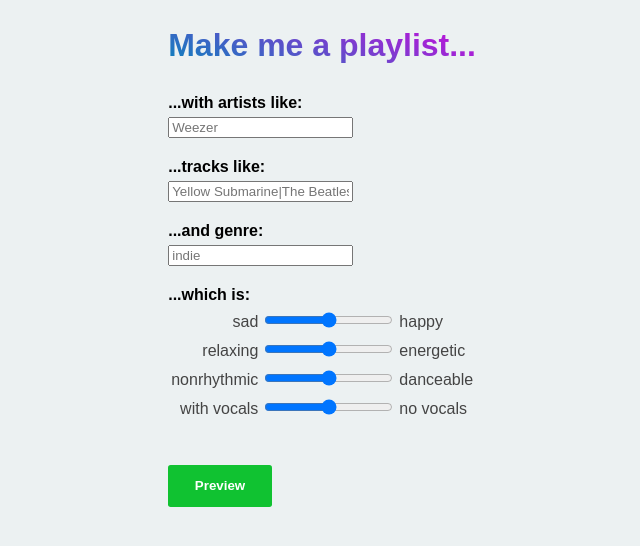
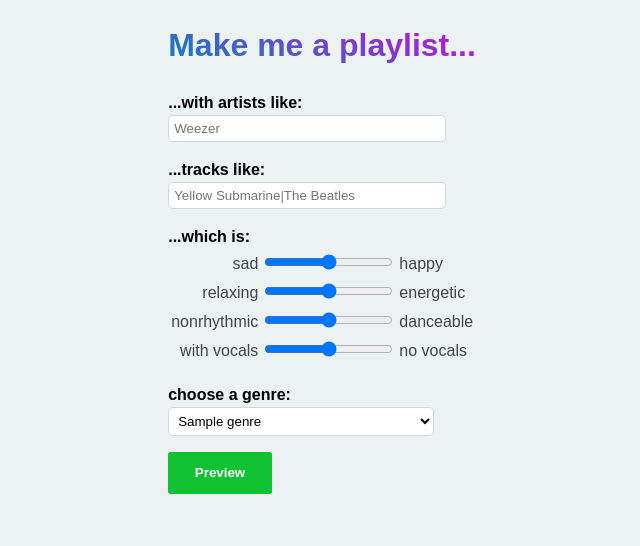
Before and after one commit to eluczak/playlist-machine, a Flask app: template templates/machine/index.html in a window 1280 px wide. Shown: the top 546 px of the page, without its empty margins (219-859 px from the left). Run offline with Flask 2, Linux system fonts and the light colour scheme; the template is opened without the code that fills it: most values are stand-ins (such as "Sample title", 1, 10 or a date in 2020); parts of the project's set-up code (start-up, migrations or seed data) failed here and were passed over.

Commit message:
added css classes for text inputs; switched positions of inputs

```diff
--- a/templates/machine/index.html
+++ b/templates/machine/index.html
@@ -11,23 +11,12 @@
         <h1><span class="title">Make me a playlist...</span></h1>
         <p>
             <label for="seed_artists"><strong>...with artists like:</strong></label><br>
-            <input type="text" name="seed_artists" id="seed_artists" placeholder="Weezer" required/>
+            <input type="text" class="text_input" name="seed_artists" id="seed_artists" placeholder="Weezer" required/>
         </p>
 
         <p>
             <label for="seed_tracks"><strong>...tracks like:</strong></label><br>
-            <input type="text" name="seed_tracks" id="seed_tracks" placeholder="Yellow Submarine|The Beatles" required/>
-        </p>
-
-        <p>
-            <label for="seed_genres"><strong>...and genre:</strong></label><br>
-            <input type="text" name="seed_genres" list="seed_genres" id="seed_genre_choice" name="seed_genre_choice"
-                   placeholder="indie" required />
-            <datalist id="seed_genres">
-            {% for genre in available_genres %}
-                <option value="{{ genre }}">
-            {% endfor %}
-            </datalist>
+            <input type="text" class="text_input" name="seed_tracks" id="seed_tracks" placeholder="Yellow Submarine|The Beatles" required/>
         </p>
 
         <label><strong>...which is:</strong></label>
@@ -82,7 +71,15 @@
 
         </table>
 
-        <br>
+        <p>
+        <label><strong>choose a genre:</strong></label><br>
+        <select name="seed_genres" class="text_input" id="seed_genres" required>
+
+        {% for genre in available_genres %}
+            <option class="text_input" value="{{ genre }}">{{ genre }}</option>
+        {% endfor %}
+        </select>
+        </p>
 
         <p><input class="button button_submit" type="submit" name="submit" id="submit" value="Preview" /></p>
 
```
